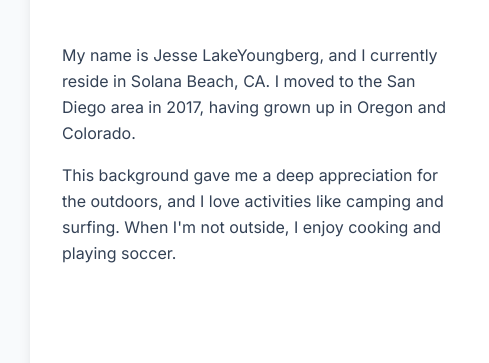
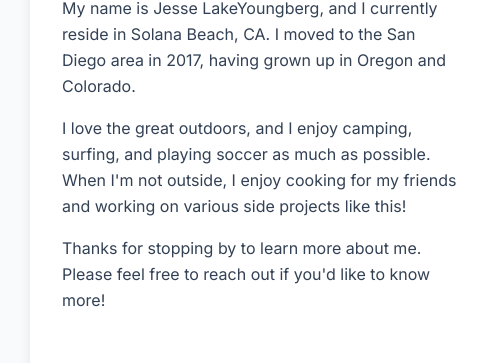
Before and after one commit to jesselakeyoungberg-ship-it/Interactive-resume, a plain HTML site: page index.html in a window 1280 px wide. Both pictures are taken after a click on the button "About Me". Shown: the part 419-782 px from the top of the page, 162-651 px from the left. Drawn offline with nearby package versions, Linux system fonts and the light colour scheme; grey boxes are pictures that could not be loaded.

Commit message:
Update index.html

```diff
--- a/index.html
+++ b/index.html
@@ -475,7 +475,8 @@
                     <div class="grid grid-cols-1 md:grid-cols-2 gap-8 items-center">
                         <div class="text-slate-700 leading-relaxed space-y-4">
                             <p>My name is Jesse LakeYoungberg, and I currently reside in Solana Beach, CA. I moved to the San Diego area in 2017, having grown up in Oregon and Colorado.</p>
-                            <p>This background gave me a deep appreciation for the outdoors, and I love activities like camping and surfing. When I'm not outside, I enjoy cooking and playing soccer.</p>
+                            <p>I love the great outdoors, and I enjoy camping, surfing, and playing soccer as much as possible. When I'm not outside, I enjoy cooking for my friends and working on various side projects like this!</p>
+							<p>Thanks for stopping by to learn more about me. Please feel free to reach out if you'd like to know more!</p>
                         </div>
                         <div class="grid grid-cols-2 gap-4">
                              <div class="aspect-square bg-slate-100 rounded-lg shadow-md"><img src="https://i.imgur.com/ZdBsKmA.jpeg" alt="Surfing" class="w-full h-full rounded-lg object-cover"></div>
```
